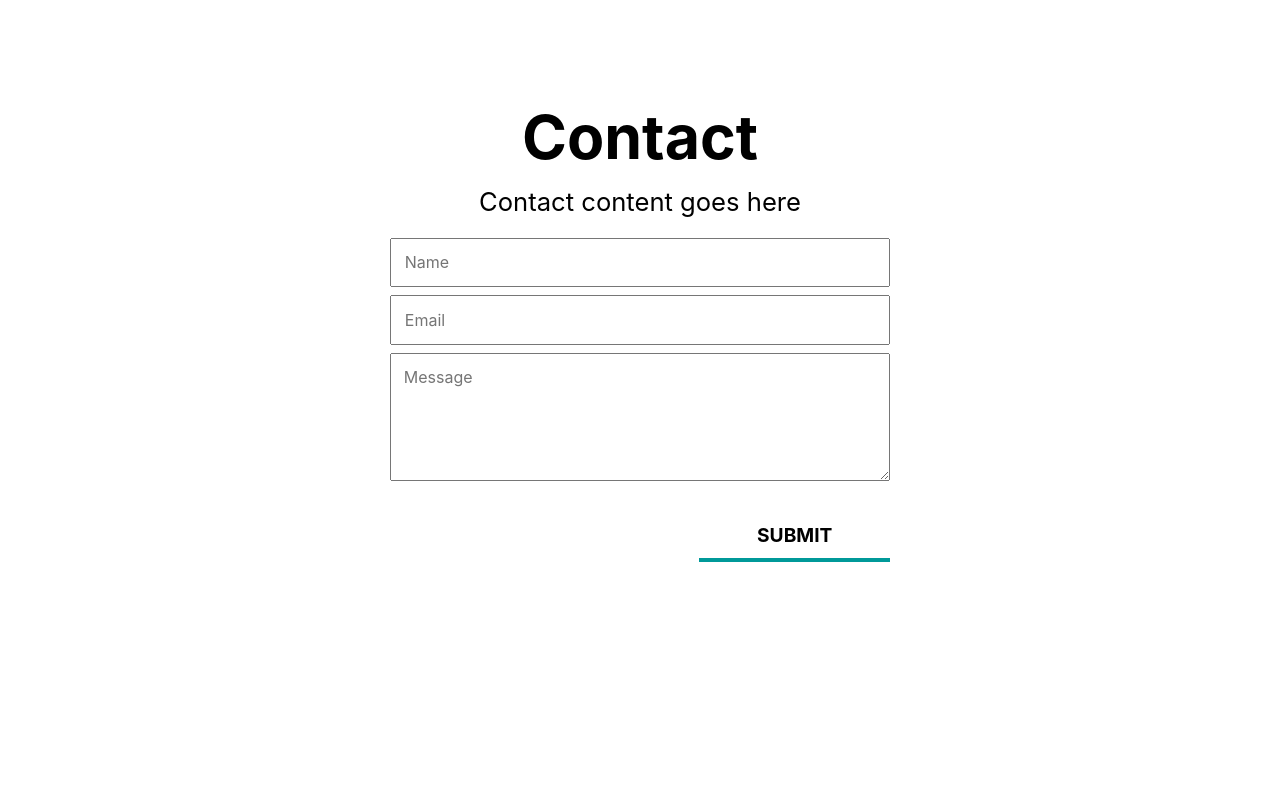
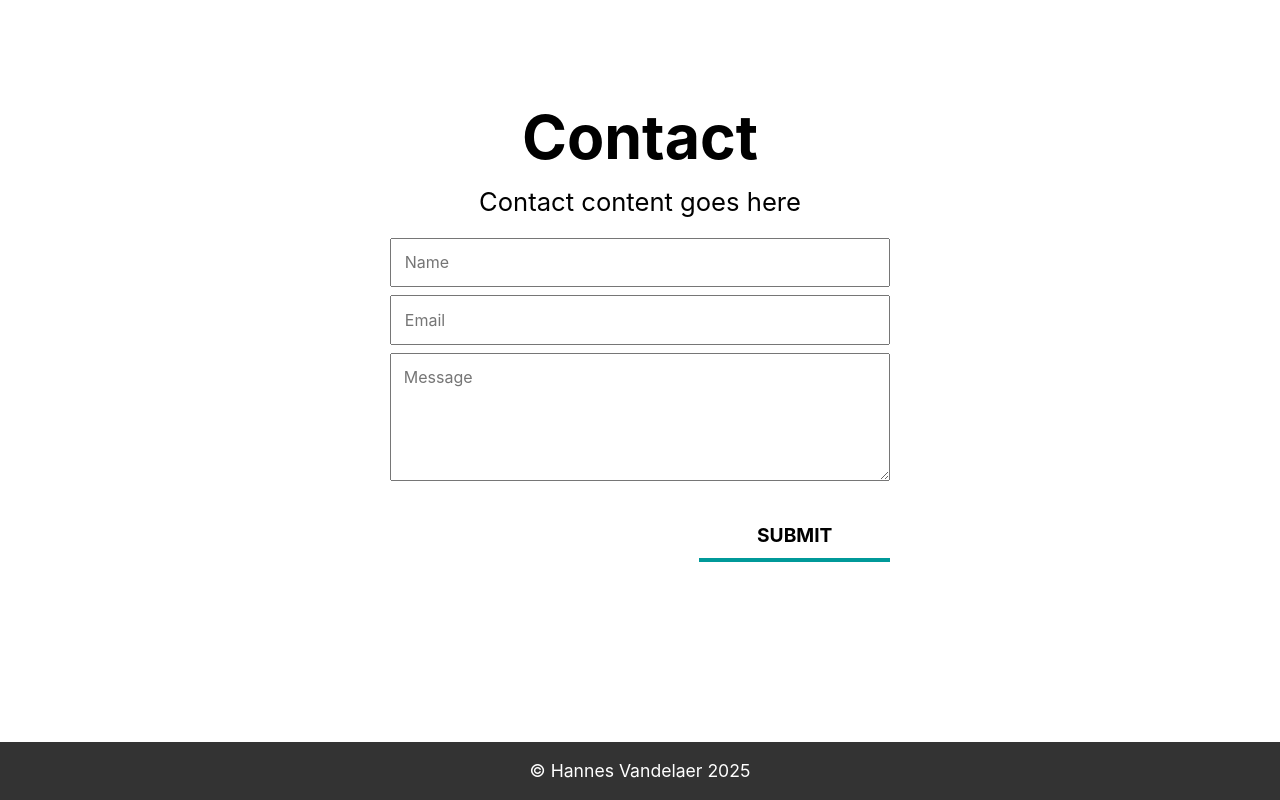
Before and after one commit to Hakke89/Portfolio, a React (Vite) app: page / in a window 1280 px wide. Shown: the part 3438-4238 px from the top of the page. Before the commit the page ends 4180 px from the top, so only its background shows below. Built offline with nearby package versions, Linux system fonts and the light colour scheme.

Commit message:
add Footer component and update CSS styles for list and anchor elements

```diff
--- a/src/App.tsx
+++ b/src/App.tsx
@@ -3,6 +3,7 @@
 import About from "./components/About";
 import Projects from "./components/Projects";
 import Contact from "./components/Contact";
+import Footer from "./components/Footer";
 
 function App() {
     return (
@@ -12,6 +13,7 @@
             <About />
             <Projects />
             <Contact />
+            <Footer />
         </>
     );
 }
--- /dev/null
+++ b/src/components/Footer.tsx
@@ -0,0 +1,11 @@
+import "../styles/Footer.css";
+
+function Footer() {
+    return (
+        <footer className="footer-container">
+            <p> &#169; Hannes Vandelaer 2025</p>
+        </footer>
+    );
+}
+
+export default Footer;
--- a/src/index.css
+++ b/src/index.css
@@ -27,15 +27,6 @@
     }
 }
 
-ul {
-    list-style: none;
-}
-
-a {
-    text-decoration: none;
-    color: inherit
-}
-
 h1 {
     font-size: 3.8rem;
 }
@@ -52,6 +43,15 @@
     font-size: 1.6rem;
 }
 
+ul {
+    list-style: none;
+}
+
+a {
+    text-decoration: none;
+    color: inherit
+}
+
 /* @media (max-width: 600px) {
     h1 {
         font-size: 2rem;
--- /dev/null
+++ b/src/styles/Footer.css
@@ -0,0 +1,11 @@
+.footer-container {
+    background-color: #333;
+    color: white;
+    padding: 1rem;
+    text-align: center;
+    width: 100%;
+}
+
+footer p {
+    font-size: 1.1rem;
+}
```
